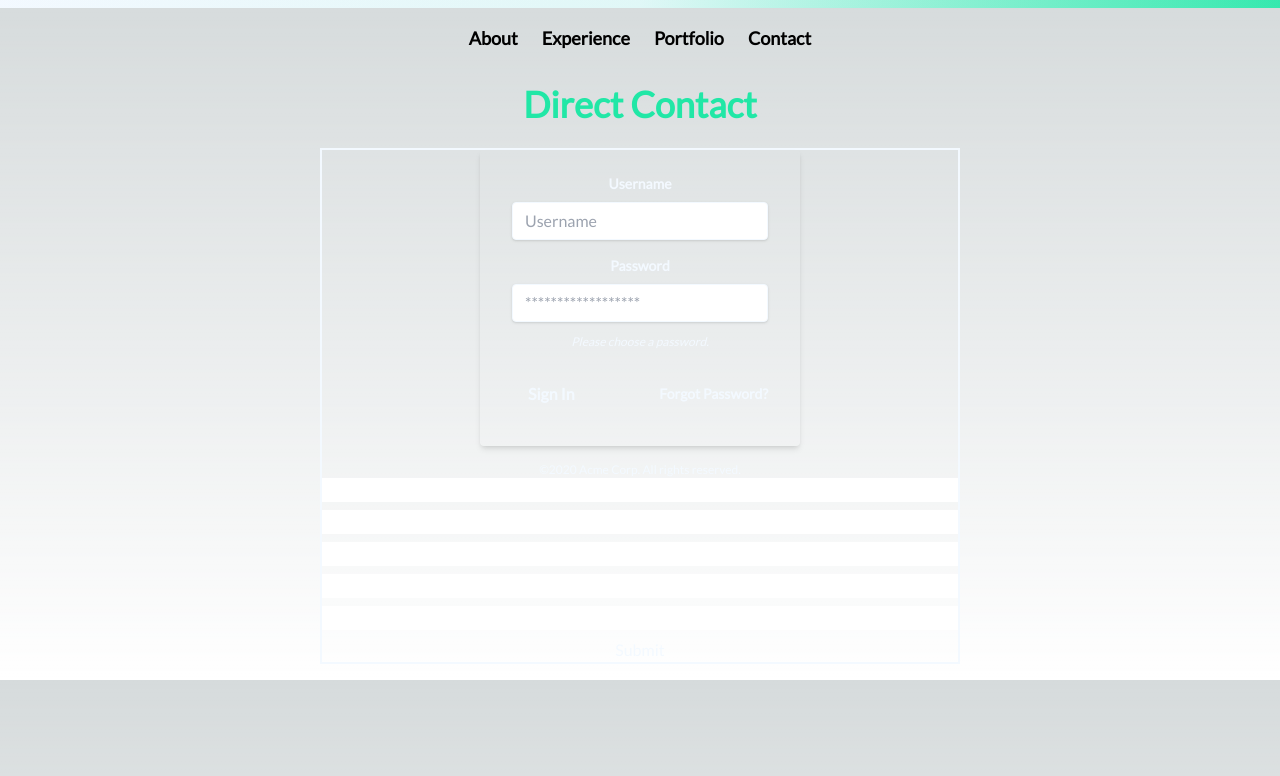
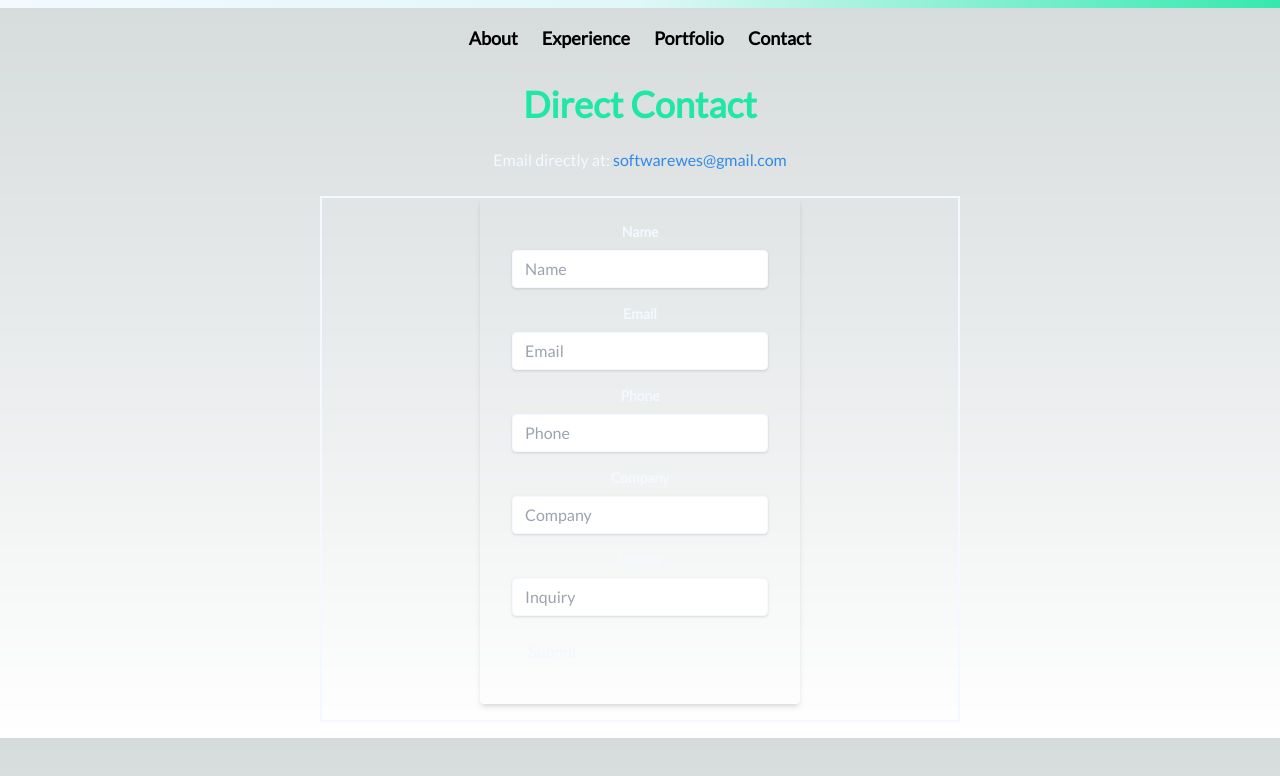
Before and after one commit to wlemahieu/wesleylemahieu.com, a Next.js app: page /contact in a window 1280 px wide. Shown: the top 776 px of the page. Built offline with nearby package versions, Linux system fonts and the light colour scheme.

Commit message:
add direct email link

```diff
--- a/app/contact/page.tsx
+++ b/app/contact/page.tsx
@@ -8,6 +8,7 @@ import { useFormik } from 'formik';
 import { FirebaseApp } from 'firebase/app';
 import { getFunctions, httpsCallable } from 'firebase/functions';
 import useGetApp from '@hooks/useGetApp';
+import Link from 'next/link';
 
 const Contact: FC = () => {
   const app = useGetApp();
@@ -63,74 +64,50 @@ const Contact: FC = () => {
       <h1 className="text-4xl font-bold text-base5">
         Direct Contact
       </h1>
+      <div className="container mx-auto max-w-screen-sm text-base3 mt-6 mb-3">
+        <p>Email directly at: <Link className="text-base text-base1" href={`mailto:softwarewes@gmail.com`}>softwarewes@gmail.com</Link></p>
+      </div>
 
-      <div className="container mx-auto max-w-screen-sm border-2 text-base3 mt-6">
+      <div className="container mx-auto max-w-screen-sm border-2 text-base3 mt-3">
         <div className="w-full max-w-xs mx-auto">
-          <form className="bg-white shadow-md rounded px-8 pt-6 pb-8 mb-4">
+          <form onSubmit={formik.handleSubmit} className="bg-white shadow-md rounded px-8 pt-6 pb-8 mb-4">
             <div className="mb-4">
               <label className="block text-gray-700 text-sm font-bold mb-2">
-                Username
+                Name
               </label>
-              <input className="shadow appearance-none border rounded w-full py-2 px-3 text-gray-700 leading-tight focus:outline-none focus:shadow-outline" id="username" type="text" placeholder="Username" />
+              <input className="shadow appearance-none border rounded w-full py-2 px-3 text-gray-700 leading-tight focus:outline-none focus:shadow-outline" id="name" type="text" autoComplete='off' placeholder="Name" onChange={formik.handleChange} />
             </div>
-            <div className="mb-6">
+            <div className="mb-4">
               <label className="block text-gray-700 text-sm font-bold mb-2">
-                Password
+                Email
               </label>
-              <input className="shadow appearance-none border border-red-500 rounded w-full py-2 px-3 text-gray-700 mb-3 leading-tight focus:outline-none focus:shadow-outline" id="password" type="password" placeholder="******************" />
-              <p className="text-red-500 text-xs italic">Please choose a password.</p>
+              <input className="shadow appearance-none border rounded w-full py-2 px-3 text-gray-700 leading-tight focus:outline-none focus:shadow-outline" id="email" type="email" autoComplete='off' placeholder="Email" onChange={formik.handleChange} />
+            </div>
+            <div className="mb-4">
+              <label className="block text-gray-700 text-sm font-bold mb-2">
+                Phone
+              </label>
+              <input className="shadow appearance-none border rounded w-full py-2 px-3 text-gray-700 leading-tight focus:outline-none focus:shadow-outline" id="phone" type="text" autoComplete='off' placeholder="Phone" onChange={formik.handleChange} />
+            </div>
+            <div className="mb-4">
+              <label className="block text-gray-700 text-sm font-bold mb-2">
+                Company
+              </label>
+              <input className="shadow appearance-none border rounded w-full py-2 px-3 text-gray-700 leading-tight focus:outline-none focus:shadow-outline" id="company" type="text" autoComplete='off' placeholder="Company" onChange={formik.handleChange} />
+            </div>
+            <div className="mb-4">
+              <label className="block text-gray-700 text-sm font-bold mb-2">
+                Inquiry
+              </label>
+              <input className="shadow appearance-none border rounded w-full py-2 px-3 text-gray-700 leading-tight focus:outline-none focus:shadow-outline" id="inquiry" type="text" autoComplete='off' placeholder="Inquiry" onChange={formik.handleChange} />
             </div>
             <div className="flex items-center justify-between">
-              <button className="bg-blue-500 hover:bg-blue-700 text-white font-bold py-2 px-4 rounded focus:outline-none focus:shadow-outline" type="button">
-                Sign In
+              <button className="bg-blue-500 hover:bg-blue-700 text-white font-bold py-2 px-4 rounded focus:outline-none focus:shadow-outline" type="submit">
+                Submit
               </button>
-              <a className="inline-block align-baseline font-bold text-sm text-blue-500 hover:text-blue-800" href="#">
-                Forgot Password?
-              </a>
             </div>
           </form>
-          <p className="text-center text-gray-500 text-xs">
-            &copy;2020 Acme Corp. All rights reserved.
-          </p>
         </div>
-        <form onSubmit={formik.handleSubmit} style={{ display: 'flex', flexDirection: 'column', rowGap: '.5rem' }} >
-          <input
-            id="name"
-            name="name"
-            value={formik.values.name}
-            onChange={formik.handleChange}
-            required
-          />
-          <input
-            id="email"
-            name="email"
-            value={formik.values.email}
-            onChange={formik.handleChange}
-            required
-          />
-          <input
-            id="company"
-            name="company"
-            value={formik.values.company}
-            onChange={formik.handleChange}
-            required
-          />
-          <input
-            id="phone"
-            name="phone"
-            value={formik.values.phone}
-            onChange={formik.handleChange}
-            required
-          />
-          <input
-            id="inquiry"
-            name="inquiry"
-            value={formik.values.inquiry}
-            onChange={formik.handleChange}
-            required
-          />
-          <button type="submit">Submit</button>
-        </form>
       </div>
     </div>
   );
--- a/components/navigation.tsx
+++ b/components/navigation.tsx
@@ -10,19 +10,20 @@ const menuItems = [
   'Contact'
 ];
 
+const hosts = ['localhost:3000', 'wesleylemahieu.com:443'];
+
 const Navigation =  () => {
   const headersList = headers();
   const host = headersList.get('host');
-  const url = headersList.get('x-url')?.replace('https://', '').replace('http://', '').replace(':443', '') || "";
+  const url = headersList.get('x-url')?.replace('https://', '').replace('http://', '').replace(hosts[0], '').replace(hosts[1], '') || "";
   const page = host ? url.replace(host, '') : null;
-  console.log('page', page);
+
   return (
     <nav className={styles.root}>
       <ul className={styles.menuList}>
         {menuItems.map((item, key) => {
           const to = `/${kebabCase(item.toLowerCase())}`;
           const href = to === '/about' ? '/' : to;
-          console.log('href', href);
           return (
             <li key={`item-${key}`} className={page === href ? styles.activeItem : undefined}>
               <Link href={href} className="text-lg font-semibold" title={item}>{item}</Link>
--- a/middleware.ts
+++ b/middleware.ts
@@ -4,7 +4,6 @@ import { NextResponse } from 'next/server';
 export function middleware(request: Request) {
   const requestHeaders = new Headers(request.headers);
   requestHeaders.set('x-url', request.url);
-  console.log('---x-url---', request.url)
 
   return NextResponse.next({
     request: {
```
